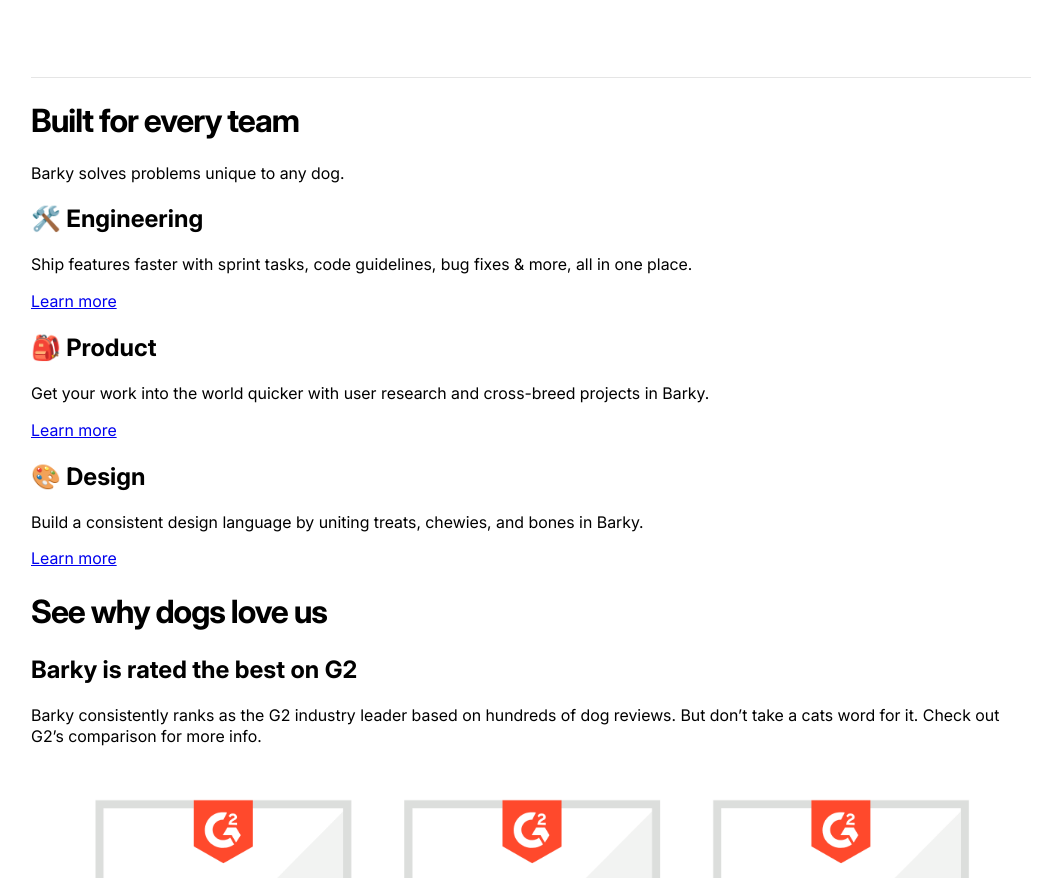
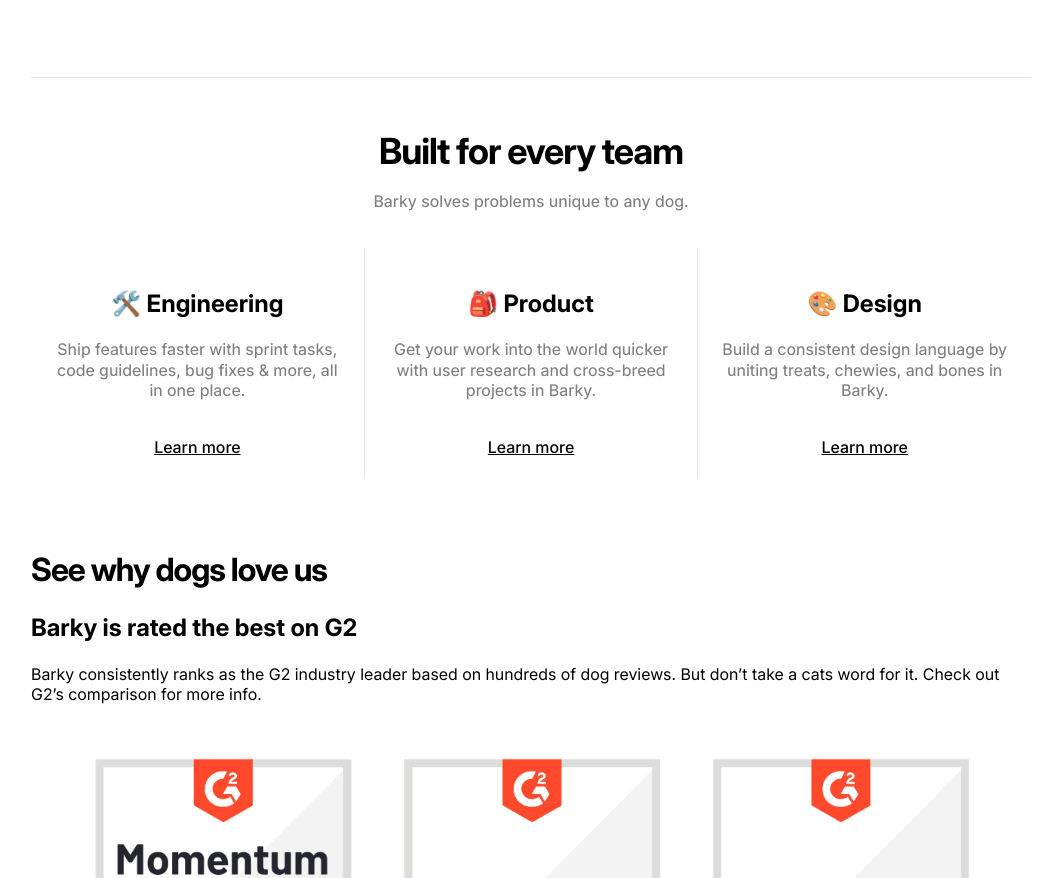
Before and after one commit to EllenRichterJ/Projekt, a plain HTML site: page index.html in a window 1280 px wide. Shown: the part 4949-5827 px from the top of the page, without its empty margins (109-1146 px from the left). Drawn offline with Linux system fonts and the light colour scheme.

Commit message:
CSS för "emoji-delen" av main

```diff
--- a/index.css
+++ b/index.css
@@ -69,6 +69,8 @@ h1 {
     letter-spacing: -1px;
 }
 
+
+
 #bark-better {
     display: flex;
 
@@ -112,6 +114,8 @@ h1 {
     height: 25px;
     padding: 10px;
 }
+
+
 
 .screenshot {
     padding-top: 80px;
@@ -170,6 +174,8 @@ h1 {
     padding-bottom: 80px;
 }
 
+
+
 #free-planContainer {
     display: flex;
     justify-content: center;
@@ -220,6 +226,49 @@ h1 {
     height: 15px;
 }
 
+
+
+#every-team {
+    text-align: center;
+    padding: 50px 0;
+}
+
+#every-team h1 {
+    font-size: 36px;
+    margin: 0;
+    font-weight: bold;
+}
+
+#every-team p {
+    color: #7f7f7f;
+    padding-bottom: 20px;
+
+    font-weight: 450;
+}
+
+#every-team a {
+    color: #050505;
+    font-weight: 500;
+}
+
+#emoji-container {
+    display: flex;
+    justify-content: center;
+}
+
+.emojiText-boxes {
+    flex-grow: 1;
+    flex-basis: 0;
+
+    text-align: center;
+    padding: 20px;
+}
+
+#product {
+    border-right: 1px solid #e5e5e5;
+    border-left: 1px solid #e5e5e5;
+}
+
 /* Footer */
 
 footer {
```
